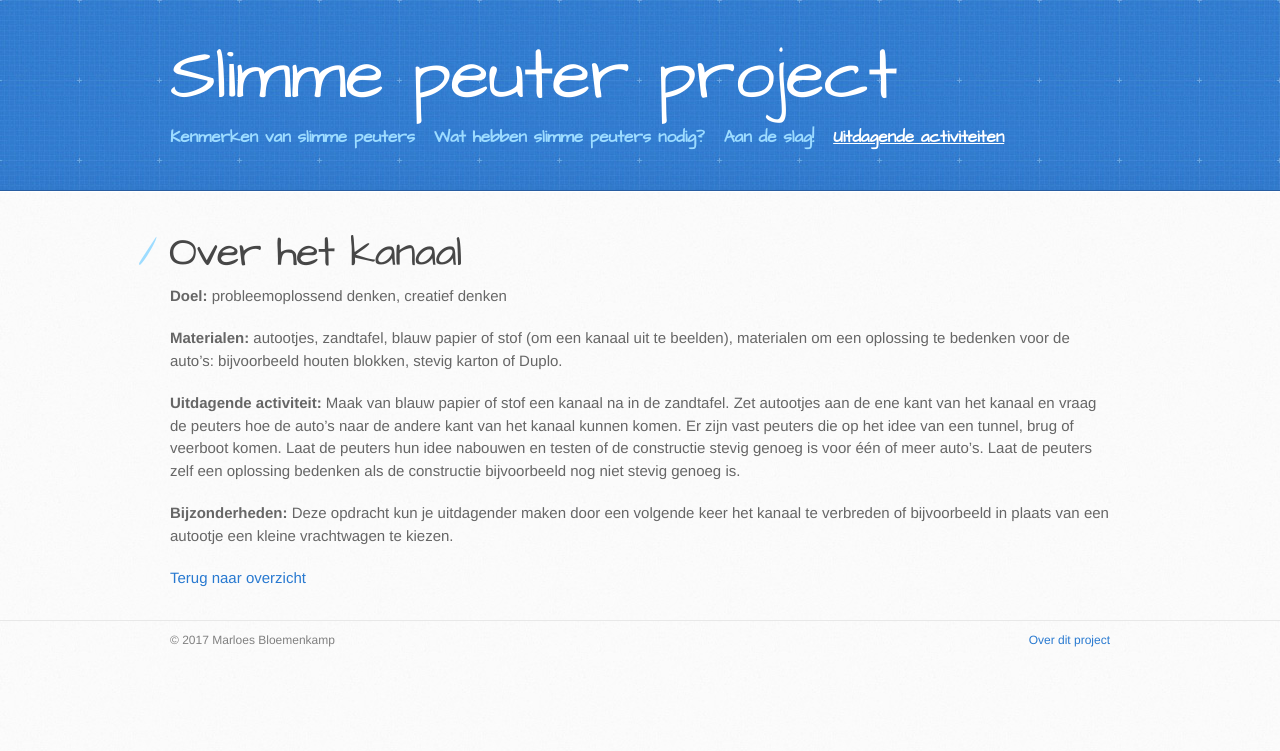
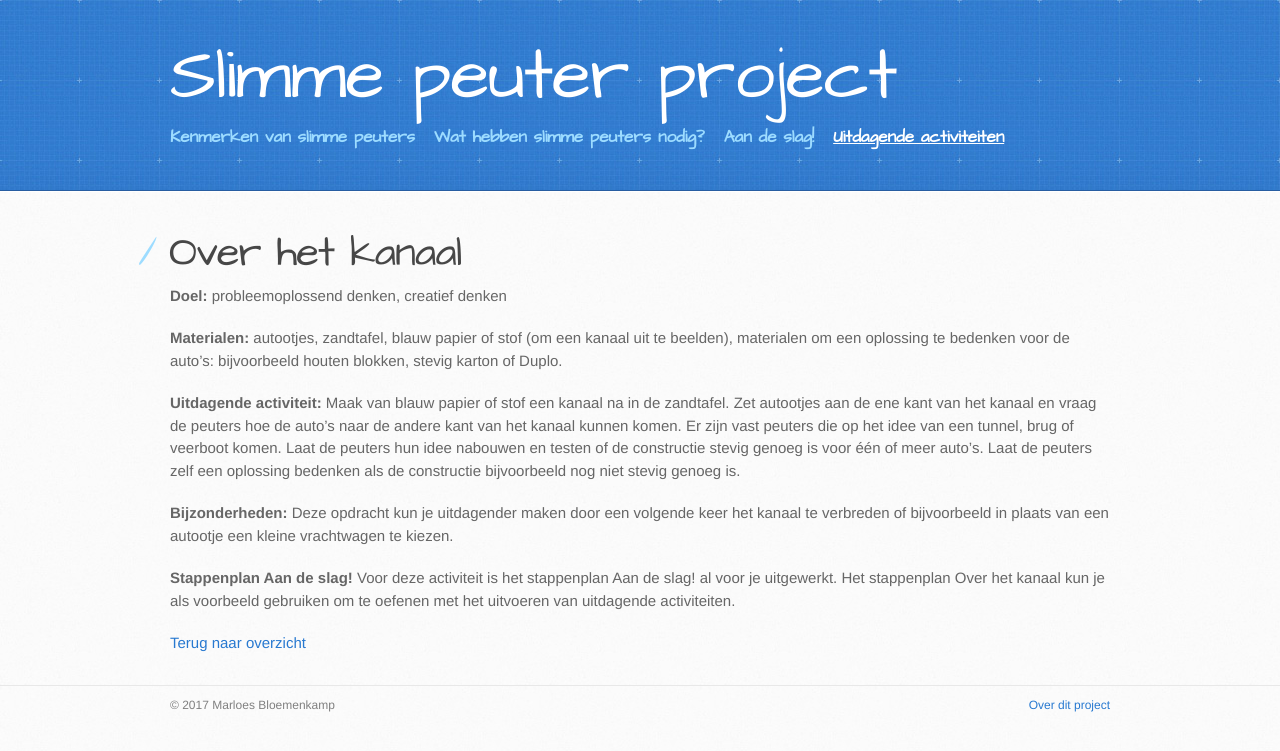
Before and after one commit to marloesbloemenkamp/marloesbloemenkamp.github.io, a Jekyll site: the page built from activiteiten/over_de_rivier.md, in a window 1280 px wide. Shown: the top 751 px of the page. Built offline with Jekyll 4.4.1, drawn with Linux system fonts in a browser that asks for light colours.

Commit message:
Toegevoegd tekst stappenplan

```diff
--- a/activiteiten/over_de_rivier.md
+++ b/activiteiten/over_de_rivier.md
@@ -18,3 +18,5 @@
 **Uitdagende activiteit:** Maak van blauw papier of stof een kanaal na in de zandtafel. Zet autootjes aan de ene kant van het kanaal en vraag de peuters hoe de auto’s naar de andere kant van het kanaal kunnen komen. Er zijn vast peuters die op het idee van een tunnel, brug of veerboot komen. Laat de peuters hun idee nabouwen en testen of de constructie stevig genoeg is voor één of meer auto’s. Laat de peuters zelf een oplossing bedenken als de constructie bijvoorbeeld nog niet stevig genoeg is.
 
 **Bijzonderheden:** Deze opdracht kun je uitdagender maken door een volgende keer het kanaal te verbreden of bijvoorbeeld in plaats van een autootje een kleine vrachtwagen te kiezen.
+
+**Stappenplan Aan de slag!** Voor deze activiteit is het stappenplan Aan de slag! al voor je uitgewerkt. Het stappenplan Over het kanaal kun je als voorbeeld gebruiken om te oefenen met het uitvoeren van uitdagende activiteiten.
```
